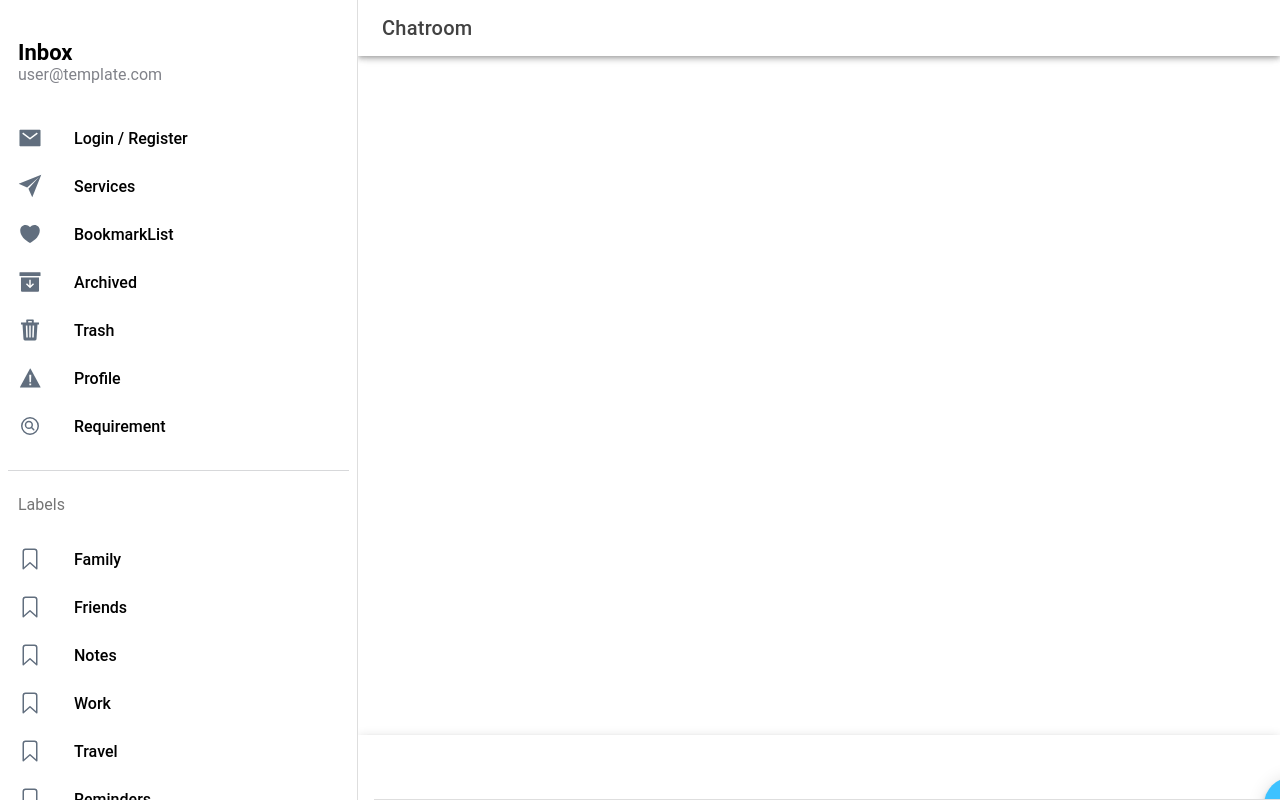
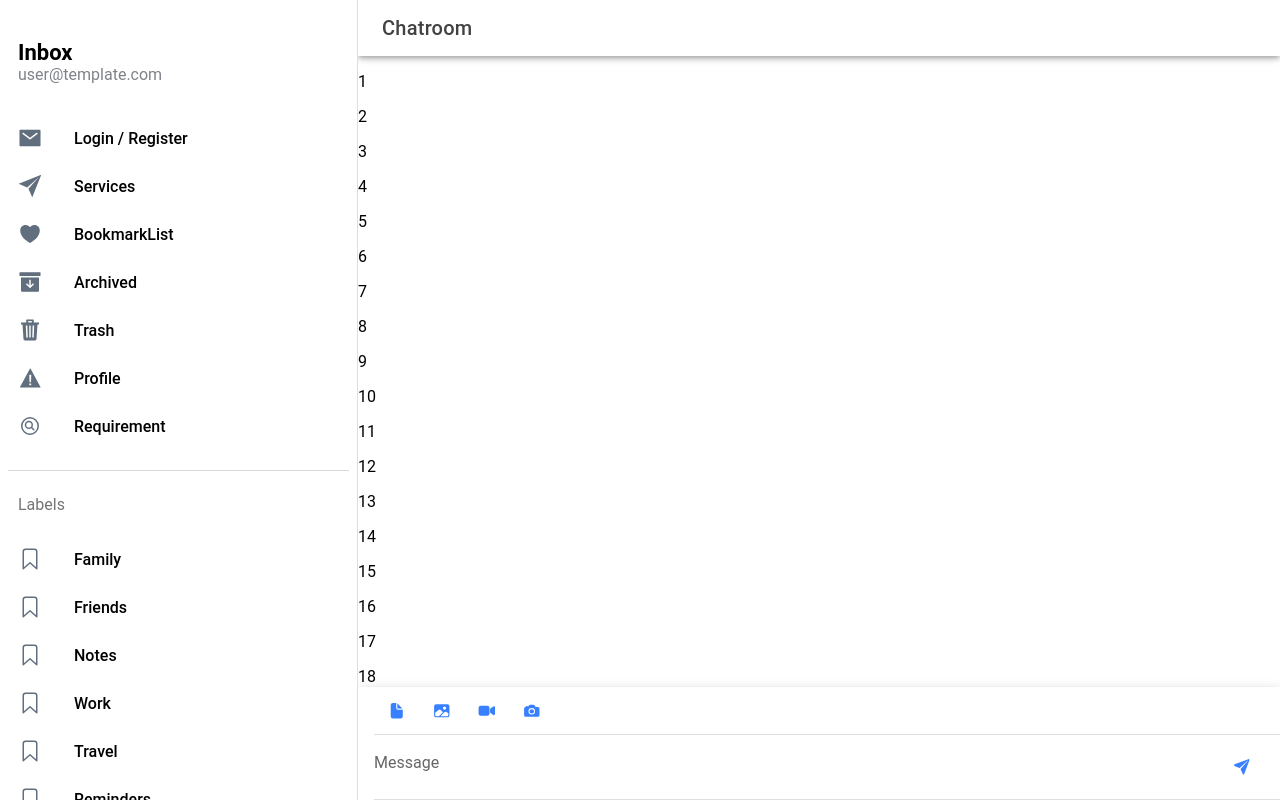
Before and after one commit to 2288marcus/final-project, a React (Vite) app in the folder front-end/: page /Chatroom in a window 1280 px wide. Built offline with nearby package versions, Linux system fonts and the light colour scheme.

Commit message:
update chatroom

```diff
--- a/front-end/src/pages/Chatroom.tsx
+++ b/front-end/src/pages/Chatroom.tsx
@@ -41,35 +41,53 @@ const Chatroom: React.FC = () => {
           <IonTitle>{title}</IonTitle>
         </IonToolbar>
       </IonHeader>
+      <IonContent>
+        {new Array(100).fill(0).map((_, i) => (
+          <p>{i + 1}</p>
+        ))}
+        {/* <IonFab vertical="bottom">
+          <IonFabButton>
+            <IonIcon icon={add}></IonIcon>
+          </IonFabButton>
+          <IonFabList side="top">
+            <IonFabButton>
+              <IonIcon icon={document}></IonIcon>
+            </IonFabButton>
+            <IonFabButton>
+              <IonIcon icon={image}></IonIcon>
+            </IonFabButton>
+            <IonFabButton>
+              <IonIcon icon={videocam}></IonIcon>
+            </IonFabButton>
+            <IonFabButton>
+              <IonIcon icon={camera}></IonIcon>
+            </IonFabButton>
+          </IonFabList>
+        </IonFab> */}
+      </IonContent>
       <IonFooter>
         <IonItem>
-          <IonTextarea autoGrow />
+          <IonButtons>
+            <IonButton>
+              <IonIcon icon={document}></IonIcon>
+            </IonButton>
+            <IonButton>
+              <IonIcon icon={image}></IonIcon>
+            </IonButton>
+            <IonButton>
+              <IonIcon icon={videocam}></IonIcon>
+            </IonButton>
+            <IonButton>
+              <IonIcon icon={camera}></IonIcon>
+            </IonButton>
+          </IonButtons>
+        </IonItem>
+        <IonItem>
+          <IonTextarea autoGrow placeholder="Message" />
           <IonButtons slot="end">
-            <IonFab vertical="top">
-              <IonFabButton color="secondary">
-                <IonIcon icon={paperPlane}></IonIcon>
-              </IonFabButton>
-              <IonFabList side="start">
-                <IonFabButton color="dark">
-                  <IonIcon icon={image}></IonIcon>
-                </IonFabButton>
-                <IonFabButton color="dark">
-                  <IonIcon icon={videocam}></IonIcon>
-                </IonFabButton>
-                <IonFabButton color="dark">
-                  <IonIcon icon={camera}></IonIcon>
-                </IonFabButton>
-                <IonFabButton color="dark">
-                  <IonIcon icon={mic}></IonIcon>
-                </IonFabButton>
-                <IonFabButton color="dark">
-                  <IonIcon icon={document}></IonIcon>
-                </IonFabButton>
-              </IonFabList>
-            </IonFab>
-            {/* <IonButton>
-              <IonIcon slot="end" icon={paperPlane}></IonIcon>
-            </IonButton> */}
+            <IonButton>
+              <IonIcon icon={paperPlane}></IonIcon>
+            </IonButton>
           </IonButtons>
         </IonItem>
       </IonFooter>
--- a/front-end/src/pages/Page.css
+++ b/front-end/src/pages/Page.css
@@ -0,0 +1,5 @@
+.small-fab {
+  /* width: 5px; */
+  height: 10px;
+  /* font-size: 10 px; */
+}
```
